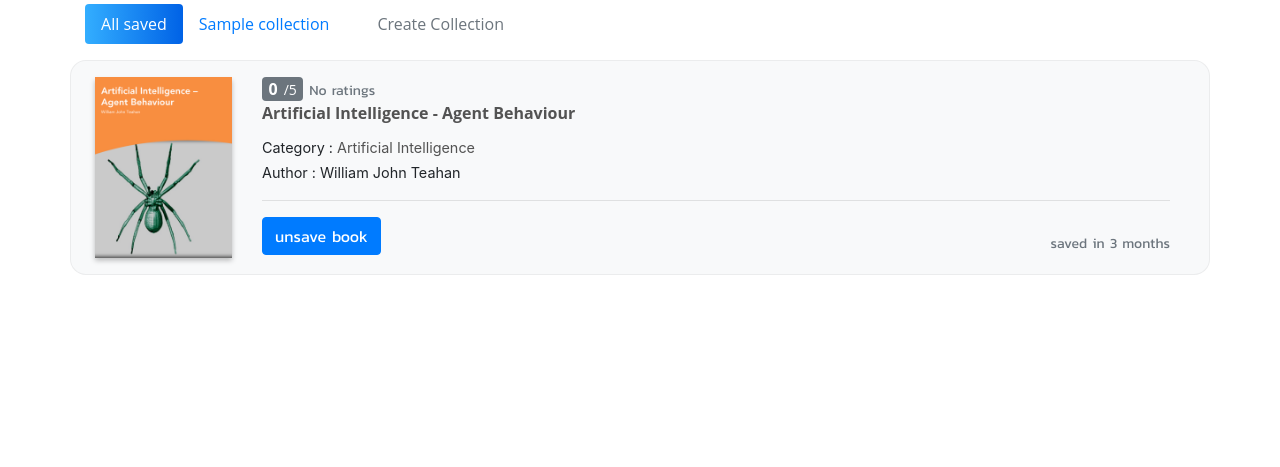
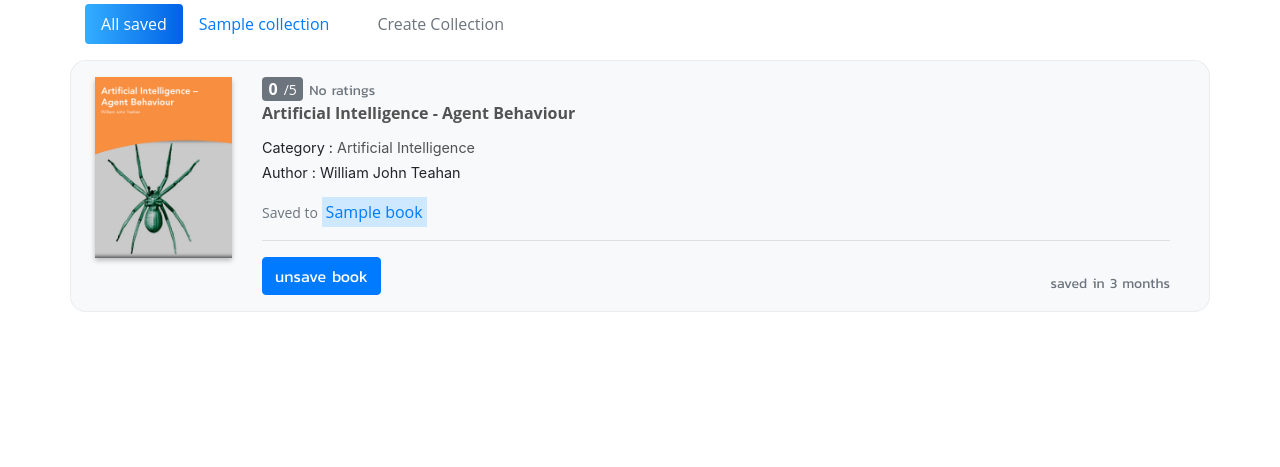
Before and after one commit to ThanakitKongKang/CodeIgProj_Recommender_system, a CodeIgniter app: page /CodeIgProj_Recommender_system/saved in a window 1280 px wide. Shown: the part 195-662 px from the top of the page. Run offline with CodeIgniter, Linux system fonts and the light colour scheme; the visitor is signed in with stand-in values (Sample User, id 1); data comes from the database, SQL or seed files in the repository; tables that the repository leaves empty hold one stand-in row (values such as "Sample post"); some libraries are stand-ins or nearby versions.

Commit message:
save to collection function 200%

```diff
--- a/application/views/books/saved.php
+++ b/application/views/books/saved.php
@@ -60,8 +60,11 @@
                         <!-- BOOK detail section -->
                         <div class="pb-2 font-arial font-weight-bolder"> <a href="<?= base_url() ?>book/<?= $saved['book_id'] ?>" class="link"><?= $saved['book_name'] ?></a></div>
                         <div class="book_detail_text pt-1">Category : <a class="book_detail_text link" href="<?= base_url() ?>browse/<?= strtolower(ucwords(str_replace(" ", "-", $saved["book_type"]))) ?>"><span><?= $saved['book_type'] ?></span></a></div>
-                        <div class="book_detail_text pt-1">Author : <?= $saved['author'] ?></div>
+                        <div class="book_detail_text pt-1 mb-3">Author : <?= $saved['author'] ?></div>
                         <span class="removed_item position-absolute text-primary" style="top:9.5rem;left:23rem;"></span>
+                        <?php if ($saved['collection_name'] != 'none') { ?>
+                            <span class="small font-arial text-secondary">Saved to </span><a href="<?= base_url() ?>saved?collection=<?= $saved['collection_name'] ?>" class="font-arial" style="background:#cde8ff;padding:0.25rem"><?= $saved['collection_name'] ?></a>
+                        <?php } ?>
                         <!-- bookmark trigger -->
                         <div class="pr-4 w-100">
                             <hr>
@@ -69,6 +72,7 @@
                                 <i class="fas fa-bookmark bookmark_icon"></i>
                                 <span class="bookmark_trigger_text"> unsave book</span>
                             </button>
+
                             <span class="text-secondary small pt-3" data-time-format="time-ago" data-time-value="<?= $saved['date'] ?>" title="<?= $saved['date'] ?>" style="float:right;cursor:default;"><?= $saved['date'] ?></span>
                         </div>
                     </div>
@@ -124,7 +128,7 @@
                             <span class="input-group-text">Collection name</span>
                         </div>
                         <input type="text" id="collection_name_input_saved" autofocus class="form-control" placeholder="Give your collection a name...">
-                        <span class="text-danger small position-absolute collection_name_input_pattern" style="display:none;top: 2.75rem;left: 5rem;">1 - 60 characters</span>
+                        <span class="text-danger small position-absolute collection_name_input_pattern" style="display:none;top: 2.75rem;left: 5rem;">Thai or English 1 - 60 characters (no space)</span>
                     </div>
                 </div>
                 <div class="modal-footer">
@@ -151,7 +155,7 @@
                             <span class="input-group-text">Collection name</span>
                         </div>
                         <input type="text" id="edit_collection_name_input_saved" autofocus class="form-control" placeholder="Give your collection a name...">
-                        <span class="text-danger small position-absolute collection_name_input_pattern" style="display:none;top: 2.75rem;left: 5rem;">1 - 60 characters</span>
+                        <span class="text-danger small position-absolute collection_name_input_pattern" style="display:none;top: 2.75rem;left: 5rem;">Thai or English 1 - 60 characters (no space)</span>
                     </div>
                 </div>
                 <div class="modal-footer">
@@ -168,6 +172,14 @@
         $('#create_collection_modal_saved').on('hidden.bs.modal', function() {
             $('#collection_name_input_saved').val("");
             $('.create_collection_submit_saved').hide();
+            $('.collection_name_input_pattern').hide();
+        })
+
+        // on modal close
+        $('#edit_collection_modal_saved').on('hidden.bs.modal', function() {
+            $('#edit_collection_name_input_saved').val("");
+            $('.edit_collection_submit_saved').hide();
+            $('.collection_name_input_pattern').hide();
         })
         // on typing
         $('#collection_name_input_saved').keyup(function(e) {
@@ -223,10 +235,16 @@
             } else if (typing.length > 60) {
                 $('.edit_collection_submit_saved').hide();
                 $('.collection_name_input_pattern').show();
+
             } else {
-                $('.edit_collection_submit_saved').show();
-                $('.collection_name_input_pattern').hide();
-                $('.create_collection_submit_saved').show();
+                var re = /^[a-zA-Z0-9_ก-๏.]+$/;
+                if (re.test(typing)) {
+                    $('.edit_collection_submit_saved').show();
+                    $('.collection_name_input_pattern').hide();
+                    $('.create_collection_submit_saved').show();
+                } else {
+                    $('.collection_name_input_pattern').show();
+                }
                 return;
             }
         }
@@ -246,6 +264,10 @@
 
         $('#edit_collection_modal_saved').on('shown.bs.modal', function() {
             $(this).find('[autofocus]').focus();
+            var url_string = window.location.href;
+            var url = new URL(url_string);
+            var collection_name_param = url.searchParams.get("collection") ? url.searchParams.get("collection") : " ";
+            $('#edit_collection_name_input_saved').val(collection_name_param);
         });
 
         // edit on typing
@@ -557,7 +579,7 @@
         var collection_name_param2 = collection_name_param.replace(regex, "-")
         if (collection_name_param2 != "-") {
             $('.' + collection_name_param2).addClass("active");
-            $('#title_collection_name').html("- " + collection_name_param);
+            $('#title_collection_name').html("<i class='fas fa-angle-double-right small'></i> " + collection_name_param);
             $('#title_collection_name').prop('title', collection_name_param);
             $('#title_collection_edit').html("<i class='fas fa-ellipsis-h'></i>");
             $('#edit_collection_name_input_saved').val(collection_name_param);
--- a/application/views/header.php
+++ b/application/views/header.php
@@ -179,7 +179,7 @@ defined('BASEPATH') or exit('No direct script access allowed');
                             <span class="input-group-text">Collection name</span>
                         </div>
                         <input type="text" id="collection_name_input" autofocus class="form-control" placeholder="Give your collection a name...">
-                        <span class="text-danger small position-absolute" style="display:none;top: 2.75rem;left: 5rem;" id="collection_name_input_pattern">1 - 60 characters</span>
+                        <span class="text-danger small position-absolute" style="display:none;top: 2.75rem;left: 5rem;" id="collection_name_input_pattern">Thai or English 1 - 60 characters (no space)</span>
                     </div>
                 </div>
                 <div class="modal-footer">
@@ -568,6 +568,7 @@ defined('BASEPATH') or exit('No direct script access allowed');
         $('#create_collection_modal').on('hidden.bs.modal', function() {
             $('#collection_name_input').val("");
             $('#save_collection_menu').show();
+            $('#collection_name_input_pattern').hide();
         })
 
         // on typing
@@ -634,9 +635,15 @@ defined('BASEPATH') or exit('No direct script access allowed');
             } else if (typing.length > 60) {
                 $('#collection_name_input_pattern').show()
             } else {
-                $('#collection_name_input_pattern').hide()
-                $('.create_collection_submit').show();
-                return;
+                var re = /^[a-zA-Z0-9_ก-๏.]+$/;
+                if (re.test(typing)) {
+                    $('#collection_name_input_pattern').hide()
+                    $('.create_collection_submit').show();
+                    return;
+                } else {
+                    $('#collection_name_input_pattern').show()
+                }
+
             }
         }
     </script>
--- a/assets/_etc/bookdb_no_rate.sql
+++ b/assets/_etc/bookdb_no_rate.sql
@@ -3,7 +3,7 @@
 -- https://www.phpmyadmin.net/
 --
 -- Host: 127.0.0.1
--- Generation Time: Oct 19, 2019 at 10:32 PM
+-- Generation Time: Oct 20, 2019 at 06:07 PM
 -- Server version: 10.3.15-MariaDB
 -- PHP Version: 7.3.6
 
@@ -385,7 +385,8 @@ ALTER TABLE `registered_course`
 -- Indexes for table `saved_book`
 --
 ALTER TABLE `saved_book`
-  ADD PRIMARY KEY (`book_id`,`username`);
+  ADD PRIMARY KEY (`book_id`,`username`),
+  ADD KEY `fk_collection_name` (`collection_name`);
 
 --
 -- Indexes for table `saved_book_collection`
```
Also changed, not shown: assets/_etc/bookdb_no_rate-000.sql (+4 -3 lines).
